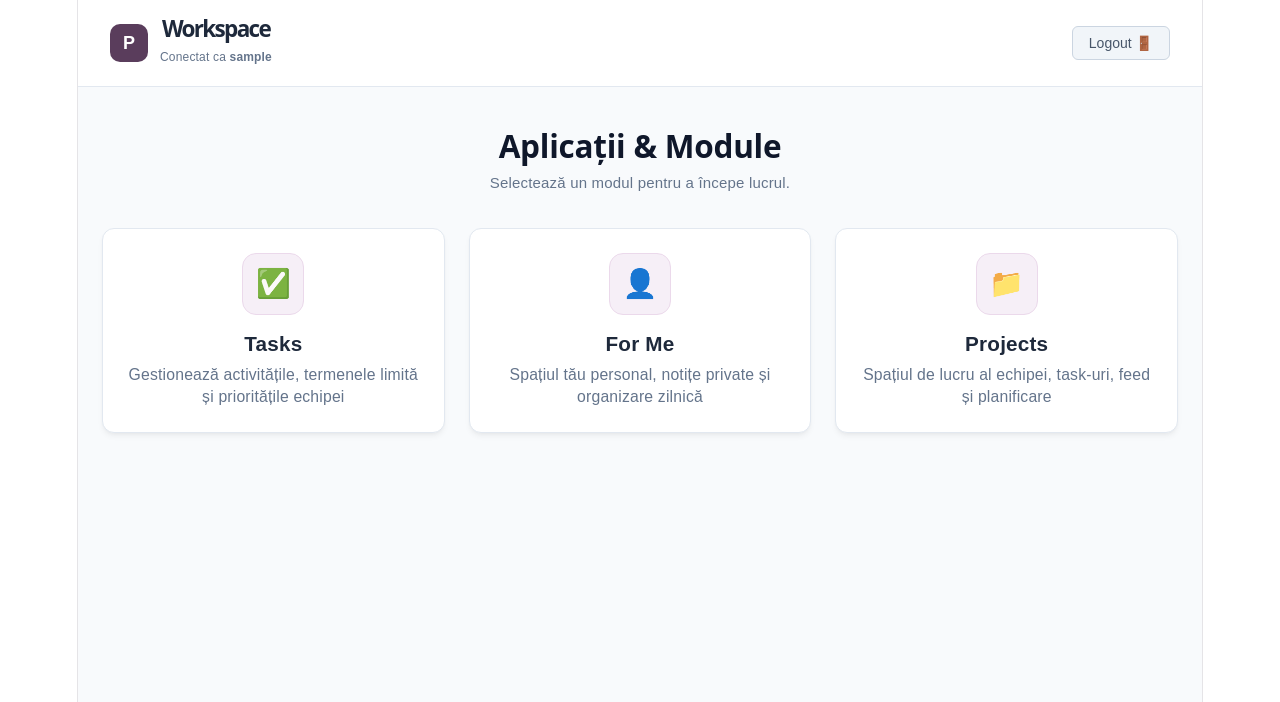
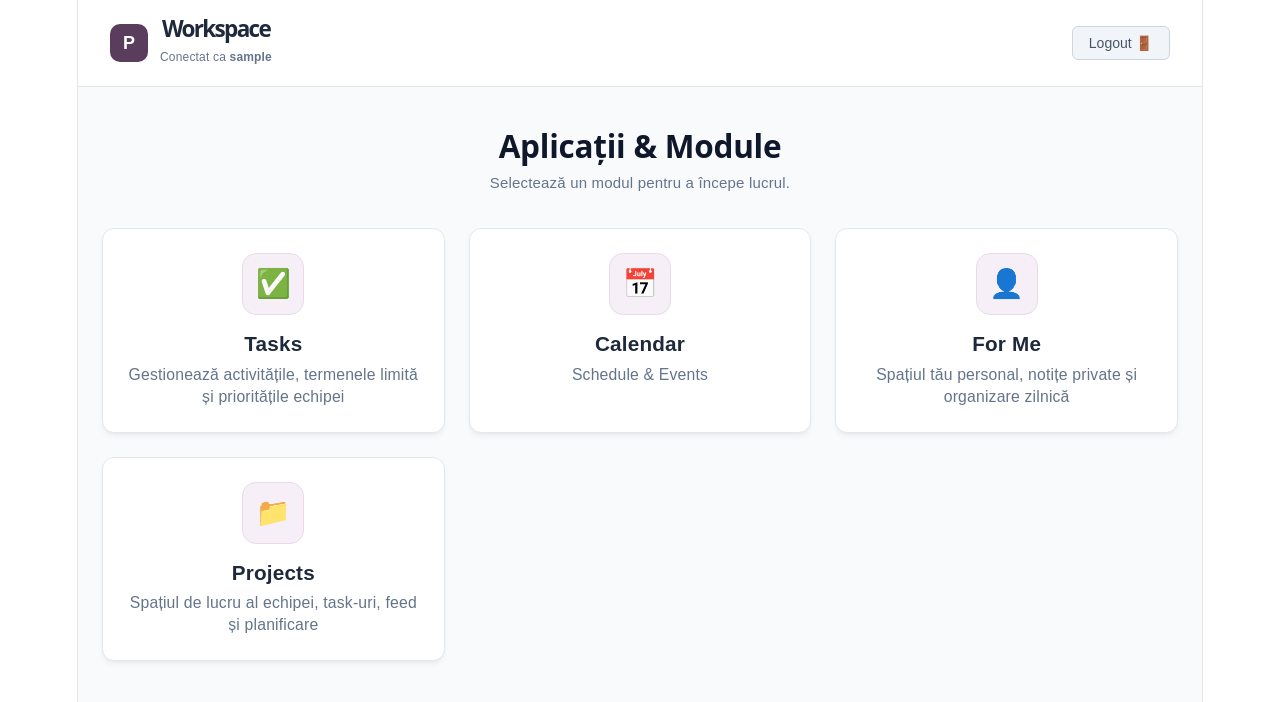
Before and after one commit to Cojoo05/proiect-is, a React (Vite) app in the folder frontend/: page /dashboard in a window 1280 px wide. Shown: the top 702 px of the page. Built offline with nearby package versions, Linux system fonts and the light colour scheme; sample sign-in values are in the browser's storage.

Commit message:
updated . ready for merge

```diff
--- a/frontend/src/pages/Dashboard.jsx
+++ b/frontend/src/pages/Dashboard.jsx
@@ -17,6 +17,13 @@ function Dashboard({ currentUser, setCurrentUser }) {
       description: 'Gestionează activitățile, termenele limită și prioritățile echipei',
       path: '/tasks'
     },
+      {
+          id: 'calendar',
+          title: 'Calendar',
+          icon: '📅',
+          description: 'Schedule & Events',
+          path: '/calendar'
+      },
     {
       id: 'for-me',
       title: 'For Me',
```
